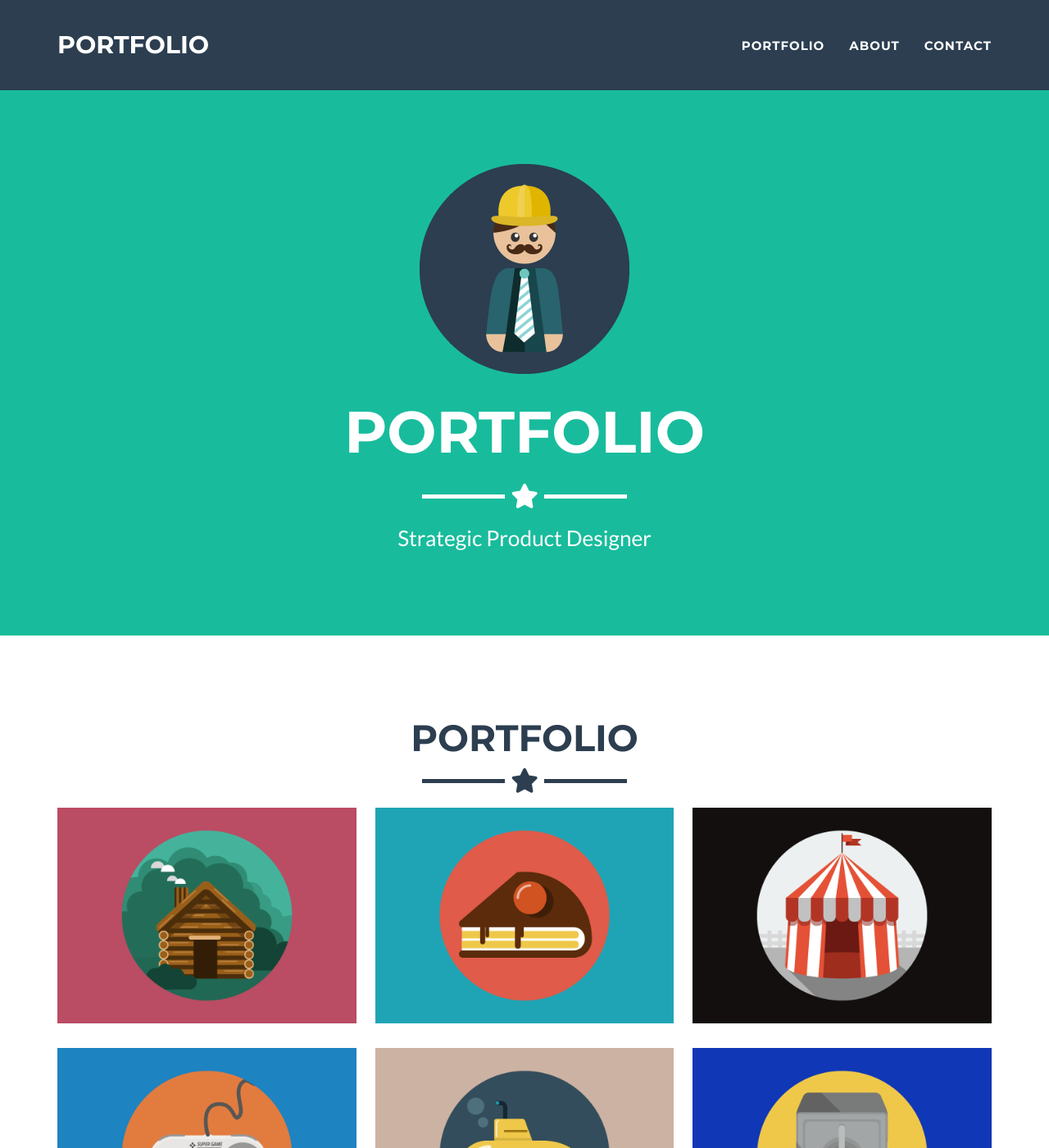
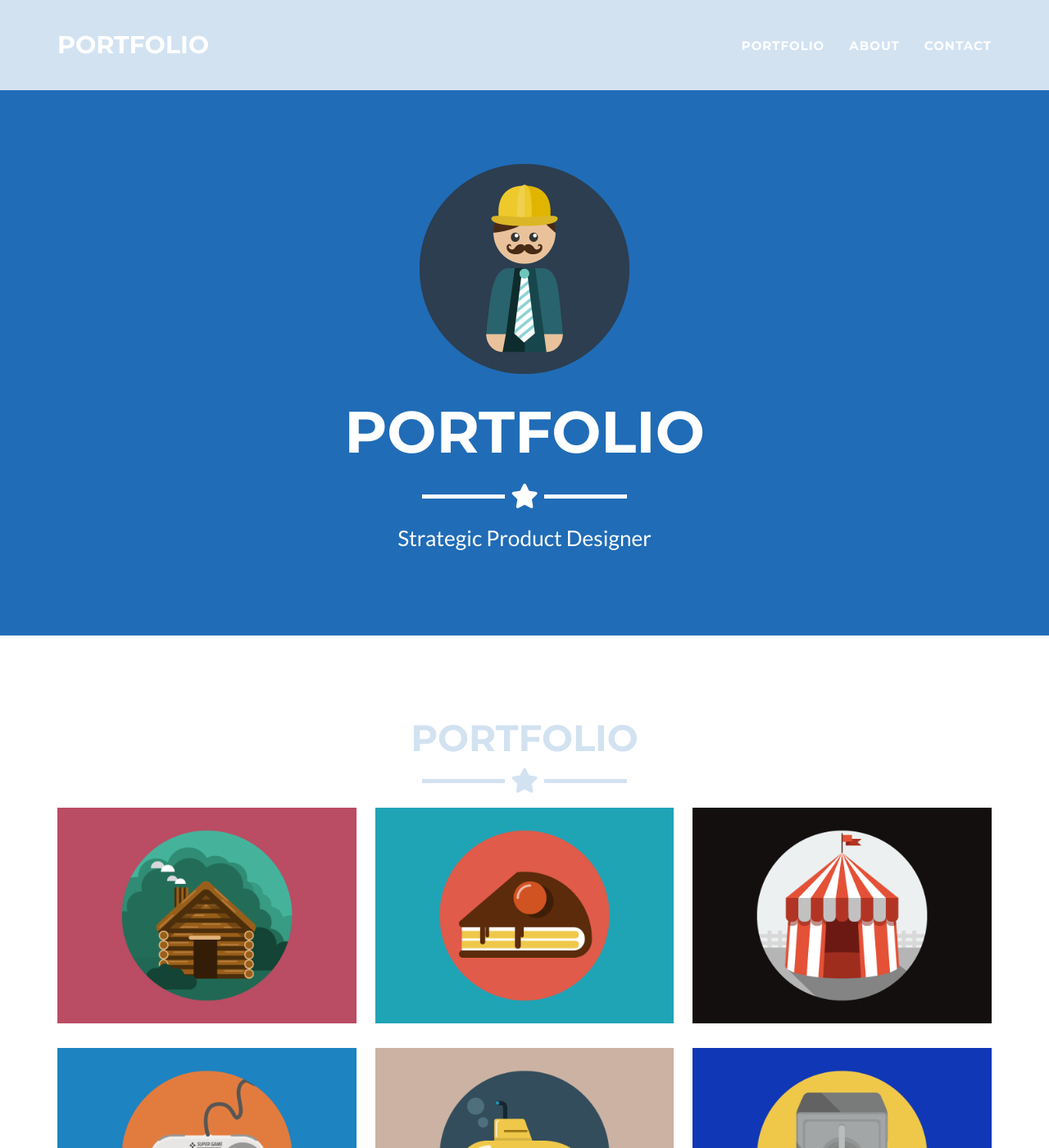
Before and after one commit to Kelly-Portfolio/Kelly-Portfolio.github.io, a Jekyll site: the page built from _posts/2014-07-18-project-1.markdown, in a window 1280 px wide and 1400 px high. Shown: the whole window at 82% size. Built offline with Jekyll 4.4.1, drawn with Linux system fonts in a browser that asks for light colours.

Commit message:
Update _config.yml

```diff
--- a/_config.yml
+++ b/_config.yml
@@ -25,10 +25,10 @@ disqus_shortname: myshortname
 
 # Color settings (hex-codes without the leading hash-tag)
 color:
-  primary: 18bc9c #80B3FF
-  primary-rgb: "24,288,156" #"128,179,255"
-  secondary: 2c3e50 #FD6E8A
-  secondary-dark: 233140 #A2122F
+  primary: 206cb7 #Donker Blauw
+  primary-rgb: "32,108,183" #Donkerblauw
+  secondary: d2e2f1 #FD6E8A
+  secondary-dark: 8fbfe5 #Licht Blauw
 
 # Footer settings
 footer:
```
